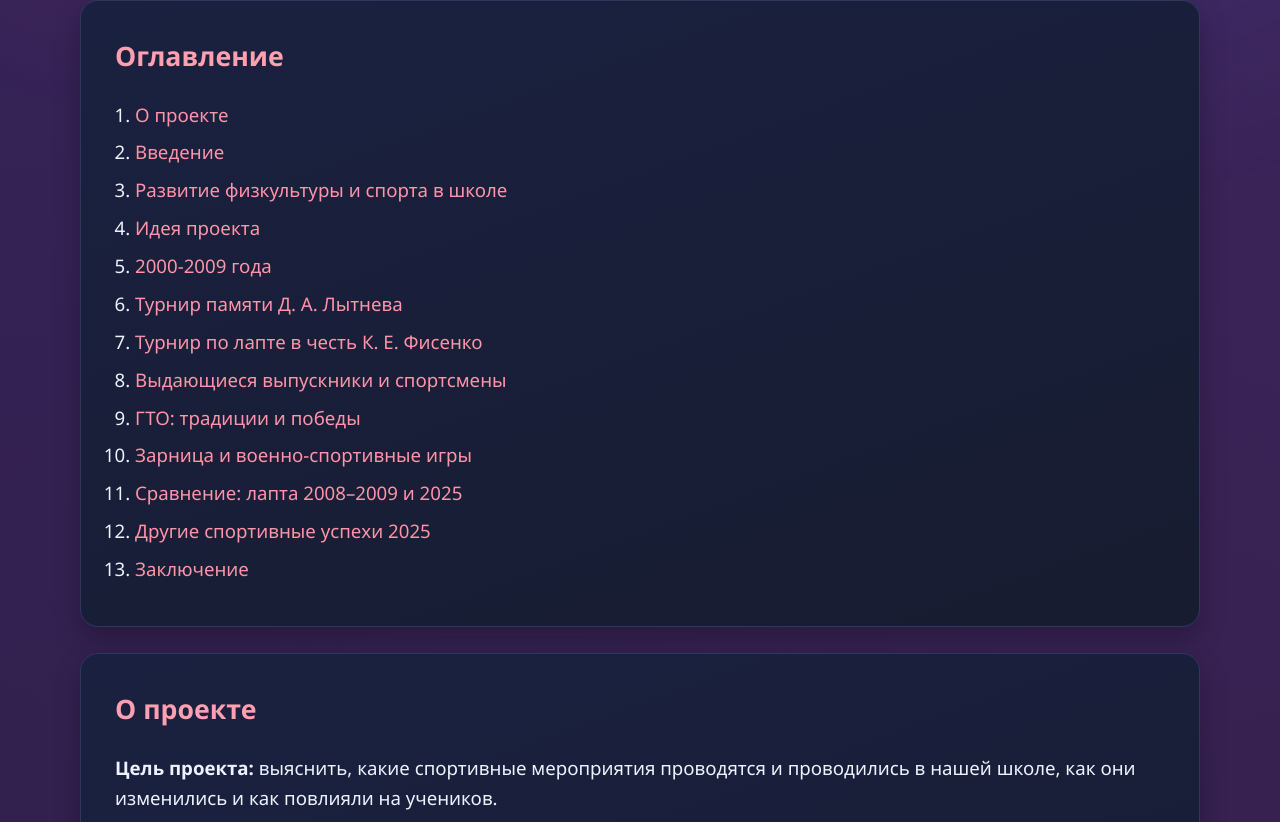
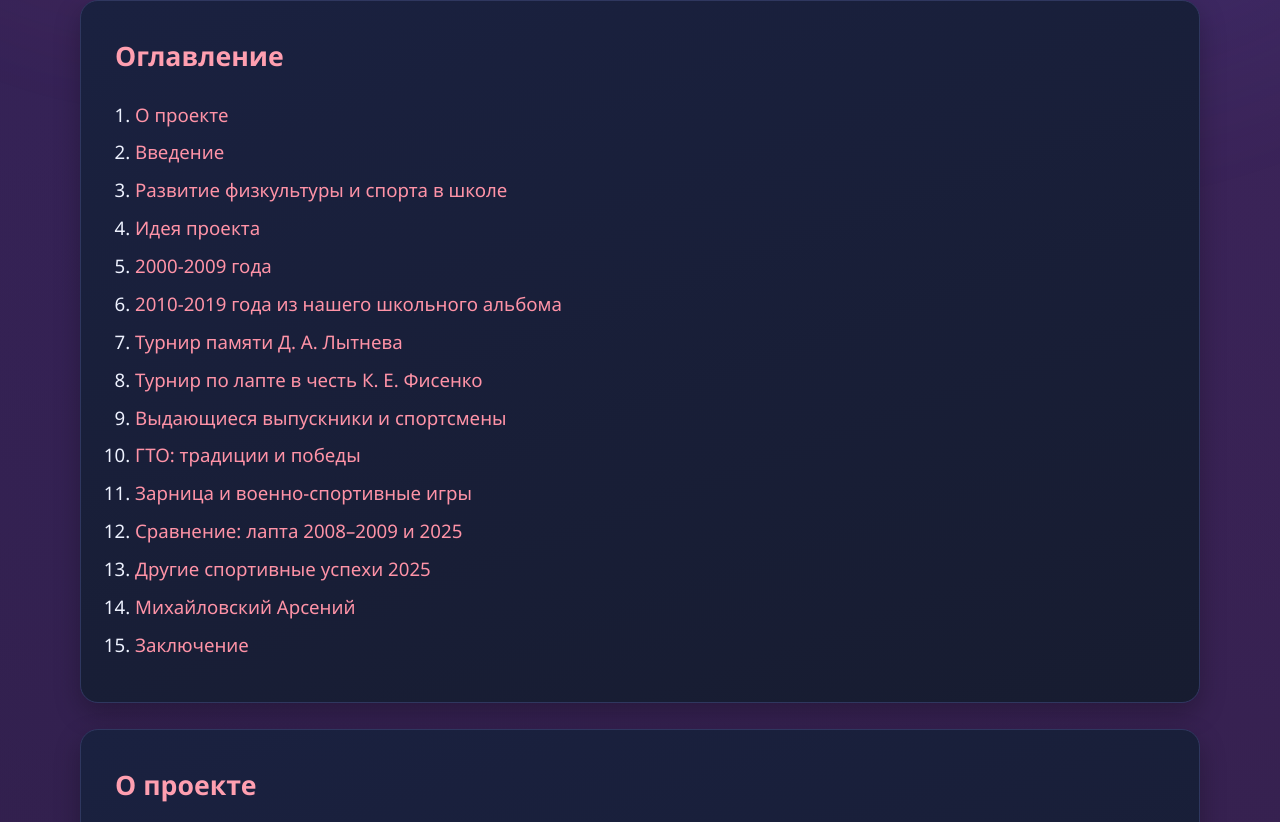
Before and after one commit to EvgChum/EvgChum1.github.io, a plain HTML site: page index.html in a window 1280 px wide. Shown: the part 595-1417 px from the top of the page. Drawn offline with Linux system fonts and the light colour scheme.

Commit message:
Update index.html

```diff
--- a/index.html
+++ b/index.html
@@ -43,6 +43,7 @@
         <li><a href="#history">Развитие физкультуры и спорта в школе</a></li>
 	<li><a href="#We">Идея проекта</a></li>
 	<li><a href="#2000-2009 года">2000-2009 года</a></li>
+	<li><a href="#2010-2019 года ">2010-2019 года из нашего школьного альбома</a></li>
         <li><a href="#memory-volleyball">Турнир памяти Д. А. Лытнева</a></li>
         <li><a href="#lapta-fisenko">Турнир по лапте в честь К. Е. Фисенко</a></li>
         <li><a href="#champions">Выдающиеся выпускники и спортсмены</a></li>
@@ -50,6 +51,7 @@
         <li><a href="#zarnitsa">Зарница и военно-спортивные игры</a></li>
         <li><a href="#lapta-years">Сравнение: лапта 2008–2009 и 2025</a></li>
         <li><a href="#results-2025">Другие спортивные успехи 2025</a></li>
+ 	<li><a href="#Михайловский Арсений">Михайловский Арсений</a></li>
         <li><a href="#conclusion">Заключение</a></li>
       </ol>
     </section>
```
